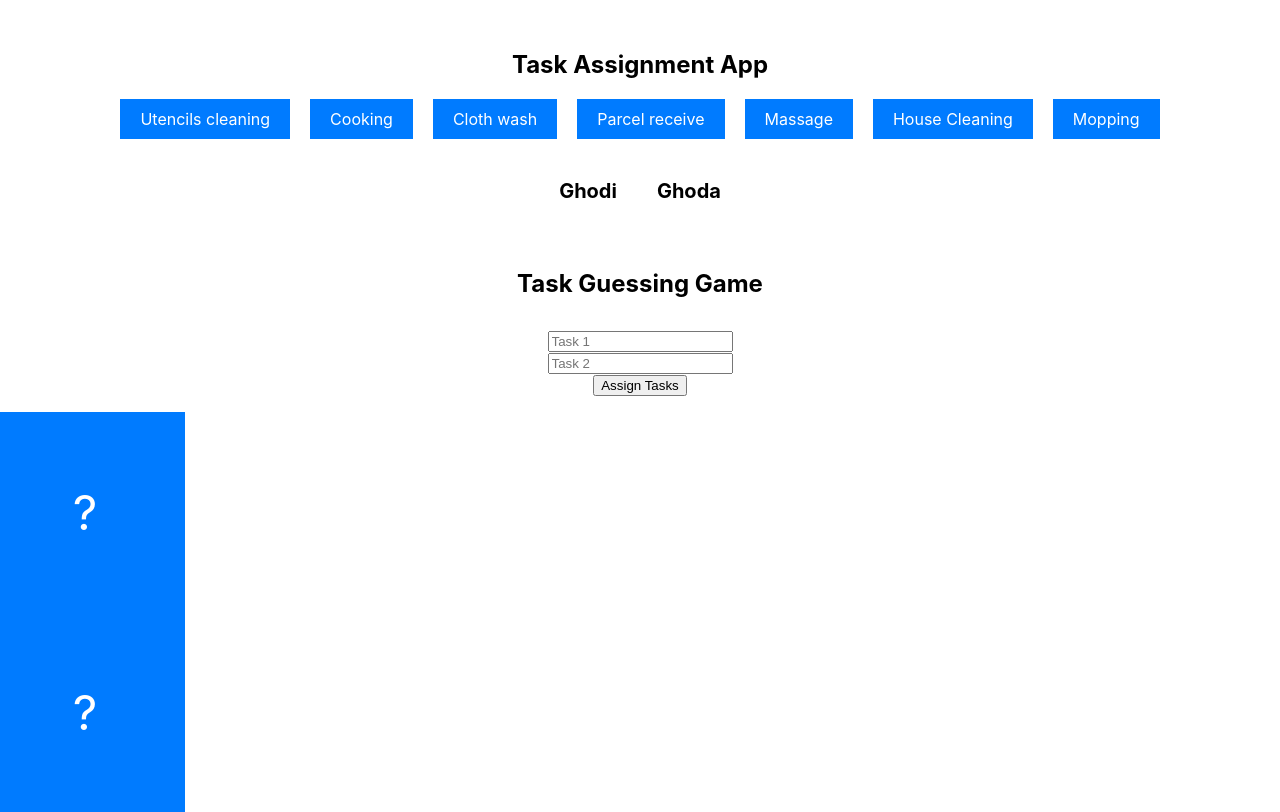
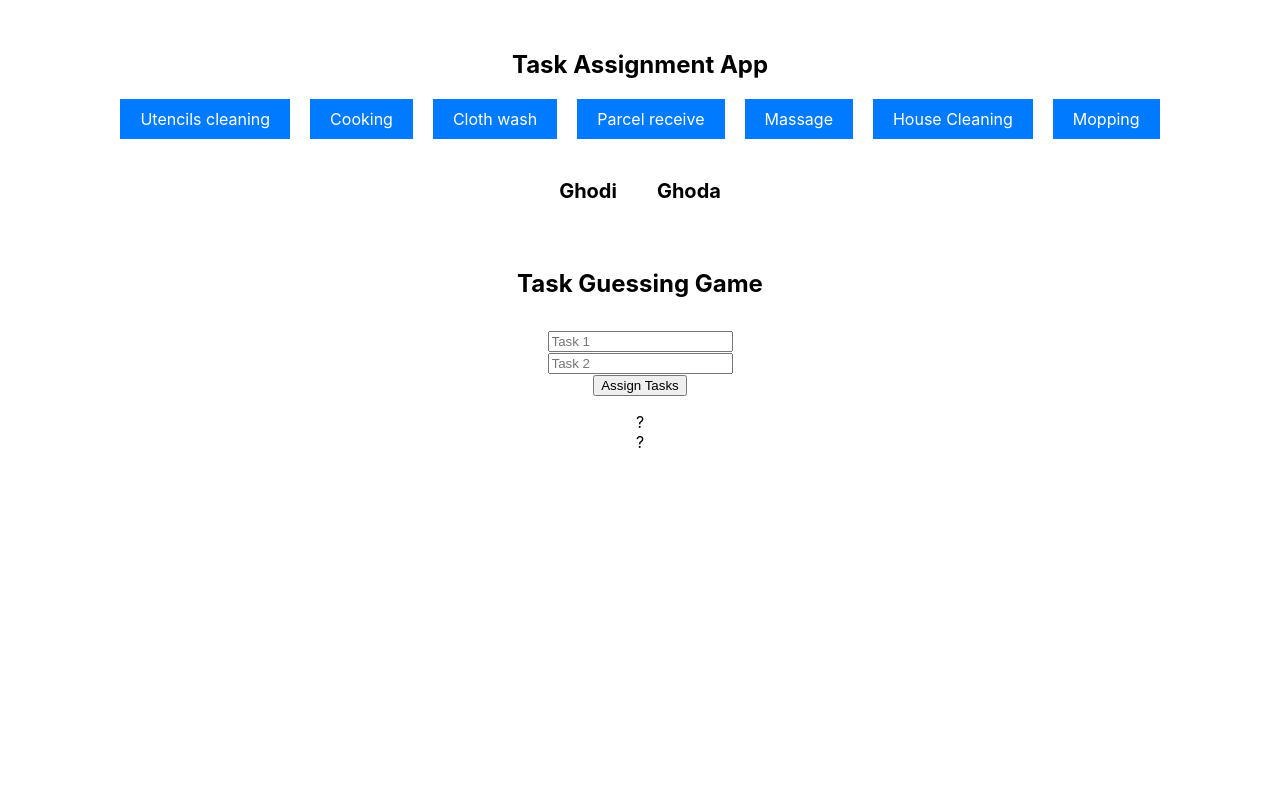
Before and after one commit to subhrajit1990/WhoPaysThePrice, a React (Create React App) app: page / in a window 1280 px wide. Built offline with nearby package versions, Linux system fonts and the light colour scheme.

Commit message:
Second commit

```diff
--- a/src/App.css
+++ b/src/App.css
@@ -85,15 +85,8 @@
 
 
 
-.card-grid {
-  display: flex;
-  justify-content: center;
-  align-items: center;
-  flex-wrap: wrap;
-}
-
-.card {
-  width: 200px;
+.card-grid .card {
+  width: 100%;
   height: 200px;
   background-color: #007bff;
   color: #fff;
@@ -105,11 +98,11 @@
   perspective: 1000px;
 }
 
-.card.flipped .card-inner {
+.card-grid .card.flipped .card-inner {
   transform: rotateY(180deg);
 }
 
-.card .card-inner {
+.card-grid .card .card-inner {
   position: relative;
   width: 100%;
   height: 100%;
@@ -117,22 +110,22 @@
   transition: transform 0.3s ease;
 }
 
-.card .card-front,
-.card .card-back {
+.card-grid .card .card-front,
+.card-grid .card .card-back {
   position: absolute;
   width: 100%;
   height: 100%;
   backface-visibility: hidden;
 }
 
-.card .card-front {
+.card-grid .card .card-front {
   display: flex;
   align-items: center;
   justify-content: center;
   font-size: 48px;
 }
 
-.card .card-back {
+.card-grid .card .card-back {
   background-color: #fff;
   transform: rotateY(180deg);
   display: flex;
@@ -170,3 +163,7 @@
 .mb-4 {
   margin-bottom: 2rem;
 }
+
+.card-grid .card.col-md-6 {
+  margin-bottom: 20px;
+}
```
